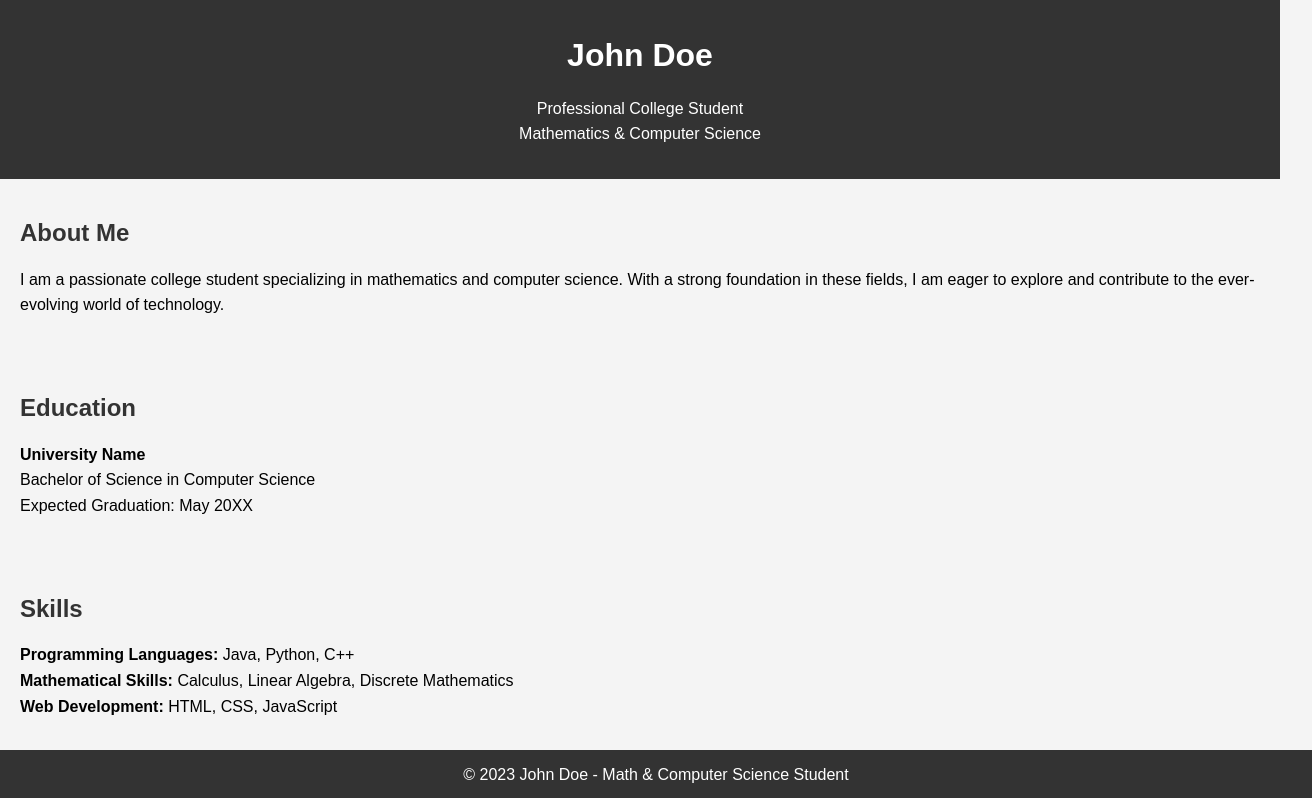
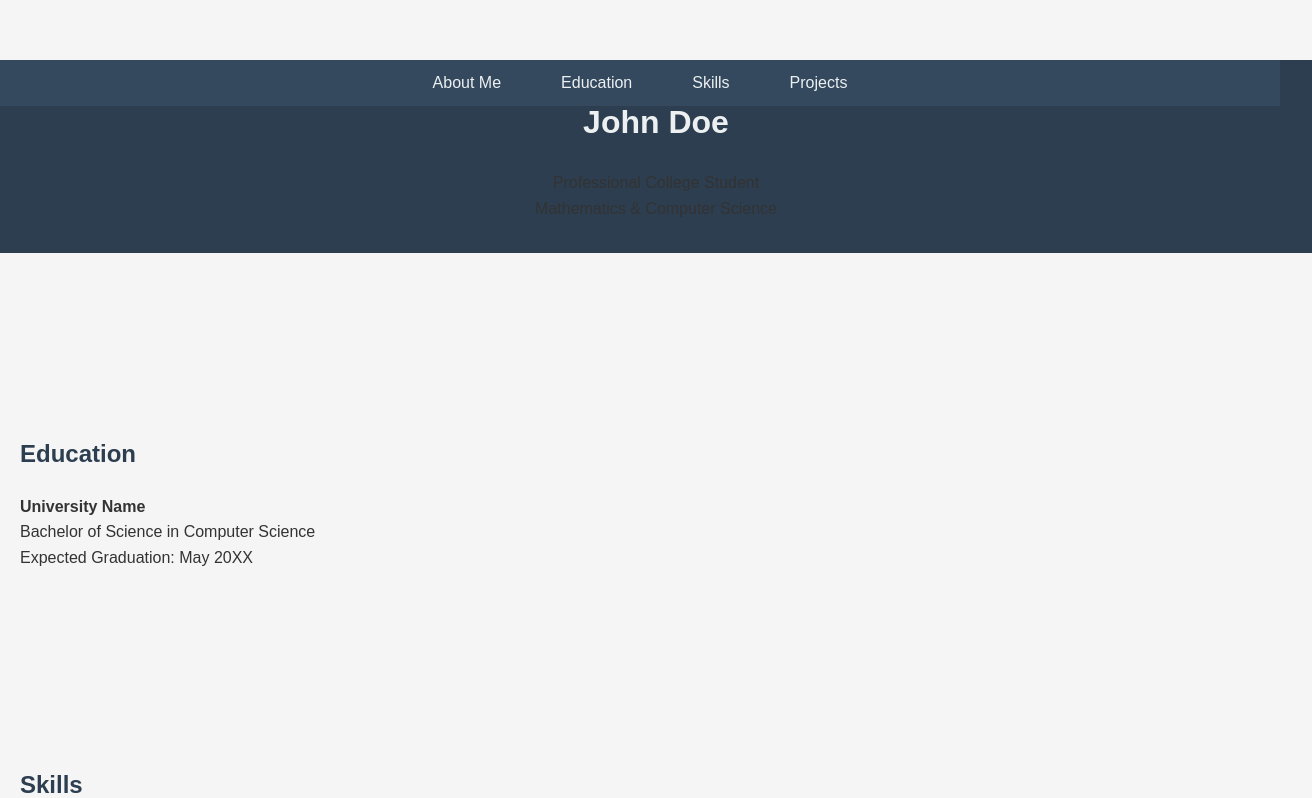
Before and after one commit to lrenneker/lrenneker.github.io, a plain HTML site: page index.html in a window 1280 px wide. Shown: the top 798 px of the page, 1312 px wide, since content can reach past the window. Drawn offline with Linux system fonts and the light colour scheme.

Commit message:
Update index.html

```diff
--- a/index.html
+++ b/index.html
@@ -9,36 +9,60 @@
             font-family: 'Arial', sans-serif;
             margin: 0;
             padding: 0;
-            background-color: #f4f4f4;
+            background-color: #f5f5f5;
+            line-height: 1.6;
         }
 
         header {
-            background-color: #333;
-            color: #fff;
+            background-color: #2c3e50;
+            color: #ecf0f1;
             text-align: center;
             padding: 1em;
+            position: fixed;
+            width: 100%;
+            z-index: 1000;
+        }
+
+        nav {
+            display: flex;
+            justify-content: center;
+            background-color: #34495e;
+            position: fixed;
+            width: 100%;
+            z-index: 1000;
+        }
+
+        nav a {
+            color: #ecf0f1;
+            text-decoration: none;
+            padding: 10px 20px;
+            margin: 0 10px;
+            display: inline-block;
+            transition: background-color 0.3s;
+        }
+
+        nav a:hover {
+            background-color: #2c3e50;
         }
 
         section {
-            padding: 20px;
+            padding: 50px 20px;
+            margin-top: 60px; /* Adjusted for the fixed header */
         }
 
         h2 {
+            color: #2c3e50;
+        }
+
+        p {
             color: #333;
         }
 
-        p {
-            line-height: 1.6;
-        }
-
         footer {
-            background-color: #333;
-            color: #fff;
+            background-color: #34495e;
+            color: #ecf0f1;
             text-align: center;
             padding: 1em;
-            position: absolute;
-            bottom: 0;
-            width: 100%;
         }
     </style>
 </head>
@@ -49,7 +73,14 @@
         <p>Professional College Student<br>Mathematics & Computer Science</p>
     </header>
 
-    <section>
+    <nav>
+        <a href="#about">About Me</a>
+        <a href="#education">Education</a>
+        <a href="#skills">Skills</a>
+        <a href="#projects">Projects</a>
+    </nav>
+
+    <section id="about">
         <h2>About Me</h2>
         <p>
             I am a passionate college student specializing in mathematics and computer science.
@@ -57,7 +88,7 @@
         </p>
     </section>
 
-    <section>
+    <section id="education">
         <h2>Education</h2>
         <p>
             <strong>University Name</strong><br>
@@ -66,7 +97,7 @@
         </p>
     </section>
 
-    <section>
+    <section id="skills">
         <h2>Skills</h2>
         <p>
             <strong>Programming Languages:</strong> Java, Python, C++<br>
@@ -75,7 +106,7 @@
         </p>
     </section>
 
-    <section>
+    <section id="projects">
         <h2>Projects</h2>
         <p>
             <strong>Project Title 1</strong><br>
@@ -91,5 +122,7 @@
         &copy; 2023 John Doe - Math & Computer Science Student
     </footer>
 
-</body>
-</html>
+    <script>
+        // Smooth scrolling for anchor links
+        document.querySelectorAll('a[href^="#"]').forEach(anchor => {
+            anchor.addEventListener('click', function (e)
```
